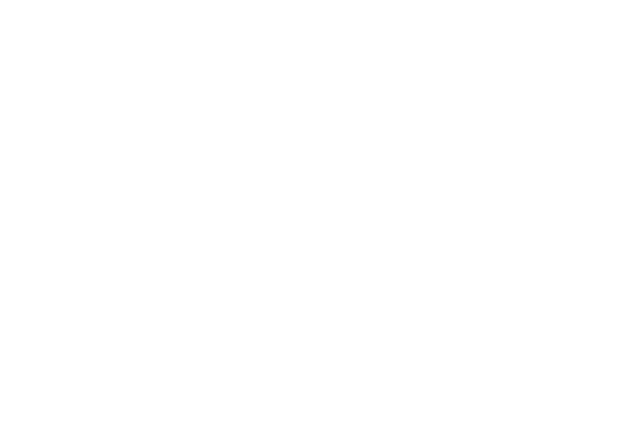
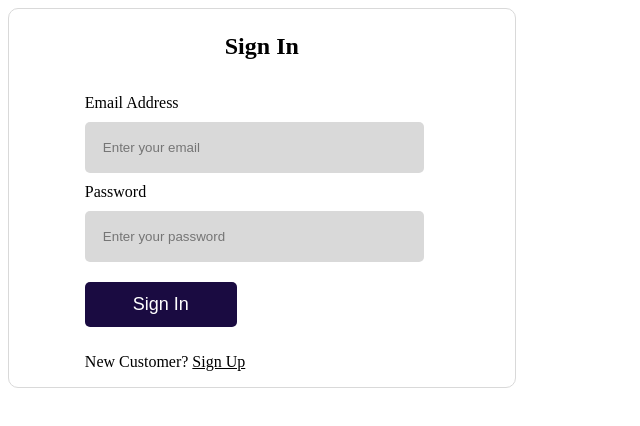
Before and after one commit to VKwamboka/commerce, an Angular app: page /login in a window 1280 px wide. Before the commit this address led to /. Shown: the top 426 px of the page, without its empty margins (0-640 px from the left). Built offline with nearby package versions, Linux system fonts and the light colour scheme.

Commit message:
updated code

```diff
--- a/src/app/app-routing.module.ts
+++ b/src/app/app-routing.module.ts
@@ -2,7 +2,7 @@ import { NgModule } from '@angular/core';
 import { RouterModule, Routes } from '@angular/router';
 
 const routes: Routes = [
-  { path: '', loadComponent: () => import('./login/login.component').then(l => l.LoginComponent) },
+  { path: 'login', loadComponent: () => import('./login/login.component').then(l => l.LoginComponent) },
   { path: 'register', loadComponent: () => import('./register/register.component').then(r => r.RegisterComponent) }
 ];
 
--- a/src/app/app.component.html
+++ b/src/app/app.component.html
@@ -1 +1,2 @@
+
 <router-outlet></router-outlet>
--- a/src/app/login/login.component.html
+++ b/src/app/login/login.component.html
@@ -14,5 +14,5 @@
 
     <button type="submit">Sign In</button>
 
-    <p>New Customer? <a href="">Sign Up</a></p>
+    <p>New Customer? <a routerLink="/register">Sign Up</a></p>
 </form>
--- a/src/app/login/login.component.ts
+++ b/src/app/login/login.component.ts
@@ -1,10 +1,11 @@
 import { Component } from '@angular/core';
 import { CommonModule } from '@angular/common';
+import { RouterModule } from '@angular/router';
 
 @Component({
   selector: 'app-login',
   standalone: true,
-  imports: [CommonModule],
+  imports: [CommonModule, RouterModule],
   templateUrl: './login.component.html',
   styleUrls: ['./login.component.css']
 })
--- a/src/app/register/register.component.html
+++ b/src/app/register/register.component.html
@@ -22,5 +22,5 @@
 
     <button type="submit">Sign Up</button>
 
-    <p>Existing Customer? <a href="">Sign in</a></p>
+    <p>Existing Customer? <a routerLink="/login">Sign in</a></p>
 </form>
--- a/src/app/register/register.component.ts
+++ b/src/app/register/register.component.ts
@@ -1,10 +1,11 @@
 import { Component } from '@angular/core';
 import { CommonModule } from '@angular/common';
+import { RouterModule } from '@angular/router';
 
 @Component({
   selector: 'app-register',
   standalone: true,
-  imports: [CommonModule],
+  imports: [CommonModule, RouterModule],
   templateUrl: './register.component.html',
   styleUrls: ['./register.component.css']
 })
```
